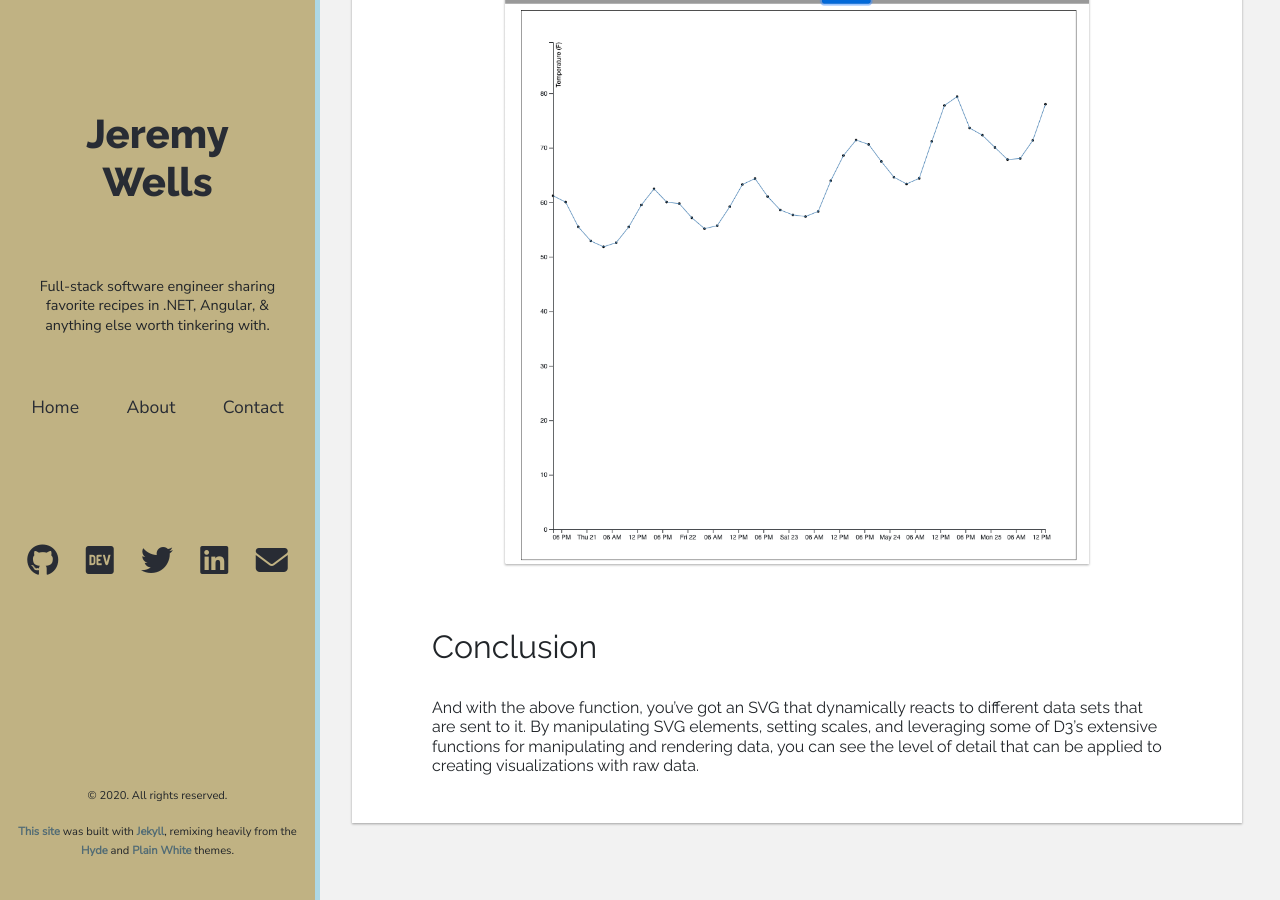
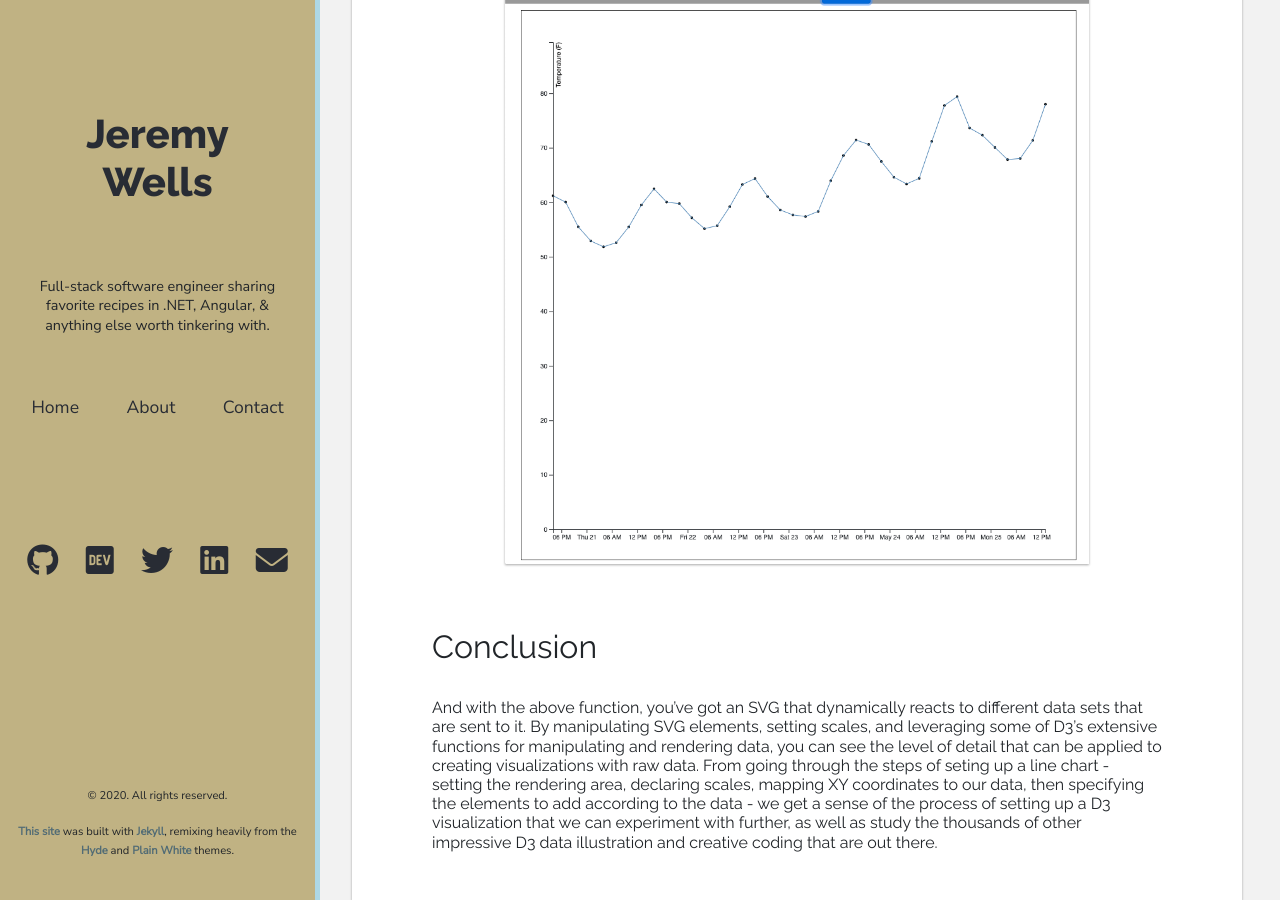
Before and after one commit to jsheridanwells/JeremyWells.Io, a Jekyll site: the page built from _posts/2020-05-15-a-dive-into-d3.md, in a window 1280 px wide and 900 px high, scrolled down 10357 px. Built offline with Jekyll 4.4.1, drawn with Linux system fonts in a browser that asks for light colours; nearby versions of some CDN libraries; some web fonts are replaced; some of the changed text lies outside the part shown.

Commit message:
drafts 2020-05-25

````diff
--- a/_posts/2020-05-15-a-dive-into-d3.md
+++ b/_posts/2020-05-15-a-dive-into-d3.md
@@ -85,7 +85,7 @@ export function drawChart(chartData) {
 }
 ```
 
-The first set of variables - `margin`, `width`, and `height` - are set using the height of the browser window and whatever heights of the `#chart` and the `#nav` divs happen to be. This assures us that our chart will fit where it's supposed to be no matter the size of the browser window.
+The first set of variables - `margin`, `width`, and `height` - are set using the height of the browser window and whatever heights the `#chart` and `#nav` divs happen to be. This assures us that our chart will fit where it's supposed to be no matter the size of the browser window.
 
 The second variable - `svg` - comes from D3 selecting the `#chart` div, and appending an `svg` element. The `height` and `width` are SVG attributes that are set using the height, width, and margin variables that we came up with in the first step. An empty `<g>` element is added to the SVG. `<g>` is an element to "group" the other child elements that will be added to the SVG later. Lastly, we're setting the `transform` attribute to shift the SVG so that there's some space between the SVG and the edge of the `<div>` that it lives in.
 
@@ -129,7 +129,7 @@ Our data - called `chartData` - will be coming in as an array of objects with tw
 ]
 ```
 
-The `yScale` is set with D3's `scaleLinear` method. This method basically maps the lowest and highest values of a dataset to the height of the Y axis in our chart. The `domain` method tells us to take the lowest to highest `temp_max` values in our array, and map it to our `range` which is 0 to the height of our chart (plus 10 to give a little space over the highest point our line will reach).
+The `yScale` is set with D3's `scaleLinear` method. This method basically maps the lowest and highest values of a dataset to the height of the Y axis in our chart. The `domain` method tells us to take the lowest to highest `temp_max` values in our array, and map it to our `range` which is 0 to the height of our chart (plus 10 to give a little space over the highest point that our line will reach).
 
 `xScale` is working similarily, setting a scale to our `time` values and mapping it from 0 to the width of the chart. Creating the scale with `scaleTime()` rather than `scaleLinear()` gives us access to special time-based values, while the latter function returns a linear series of integers.
 
@@ -272,4 +272,4 @@ And now we've got our line chart:
 
 ## Conclusion
 
-And with the above function, you've got an SVG that dynamically reacts to different data sets that are sent to it. By manipulating SVG elements, setting scales, and leveraging some of D3's extensive functions for manipulating and rendering data, you can see the level of detail that can be applied to creating visualizations with raw data.
+And with the above function, you've got an SVG that dynamically reacts to different data sets that are sent to it. By manipulating SVG elements, setting scales, and leveraging some of D3's extensive functions for manipulating and rendering data, you can see the level of detail that can be applied to creating visualizations with raw data. From going through the steps of seting up a line chart - setting the rendering area, declaring scales, mapping XY coordinates to our data, then specifying the elements to add according to the data - we get a sense of the process of setting up a D3 visualization that we can experiment with further, as well as study the thousands of other impressive D3 data illustration and creative coding that are out there.
````
Also changed, not shown: _posts/2020-05-22-starting-up-an-aspnetcore3-project.md (+4 -4 lines).
